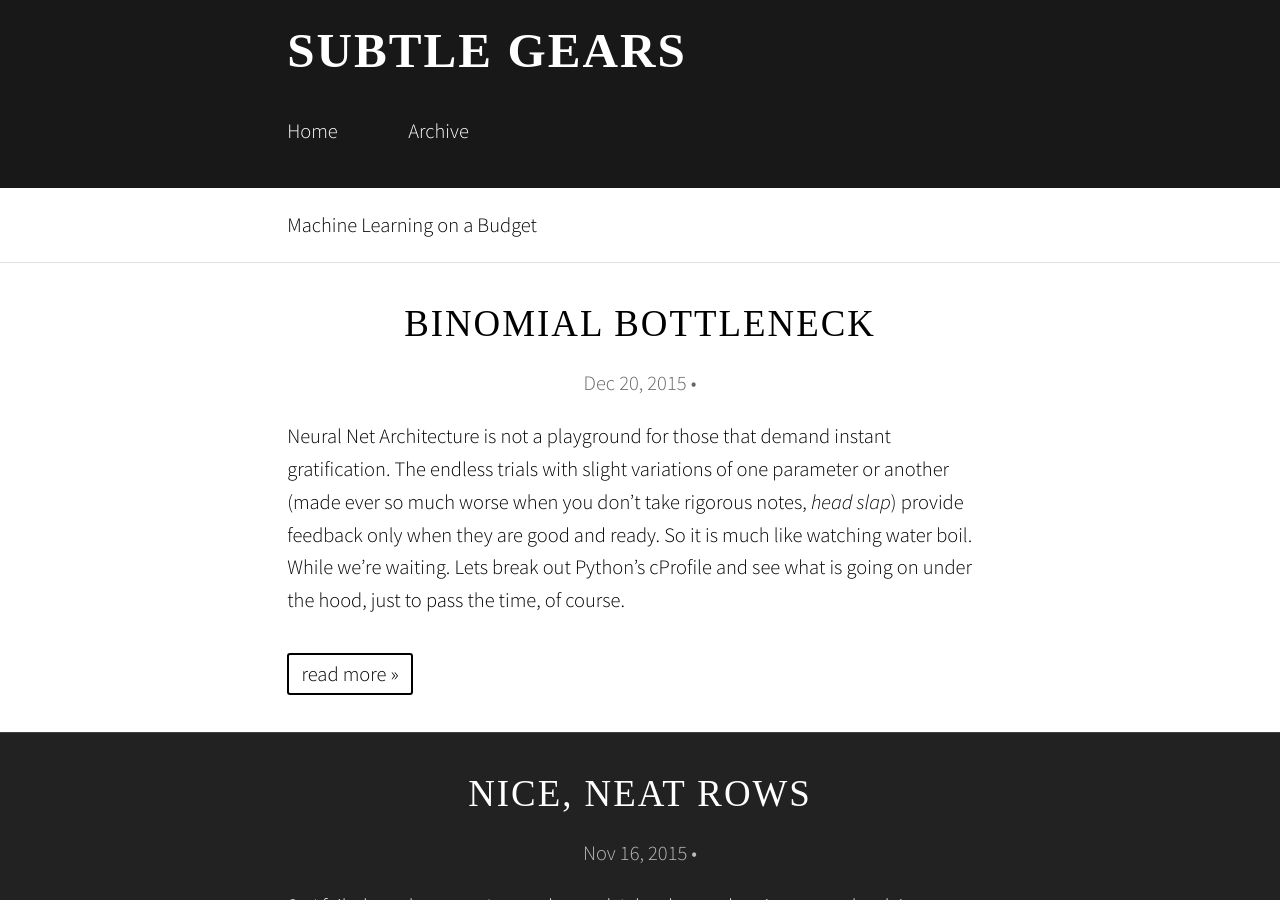
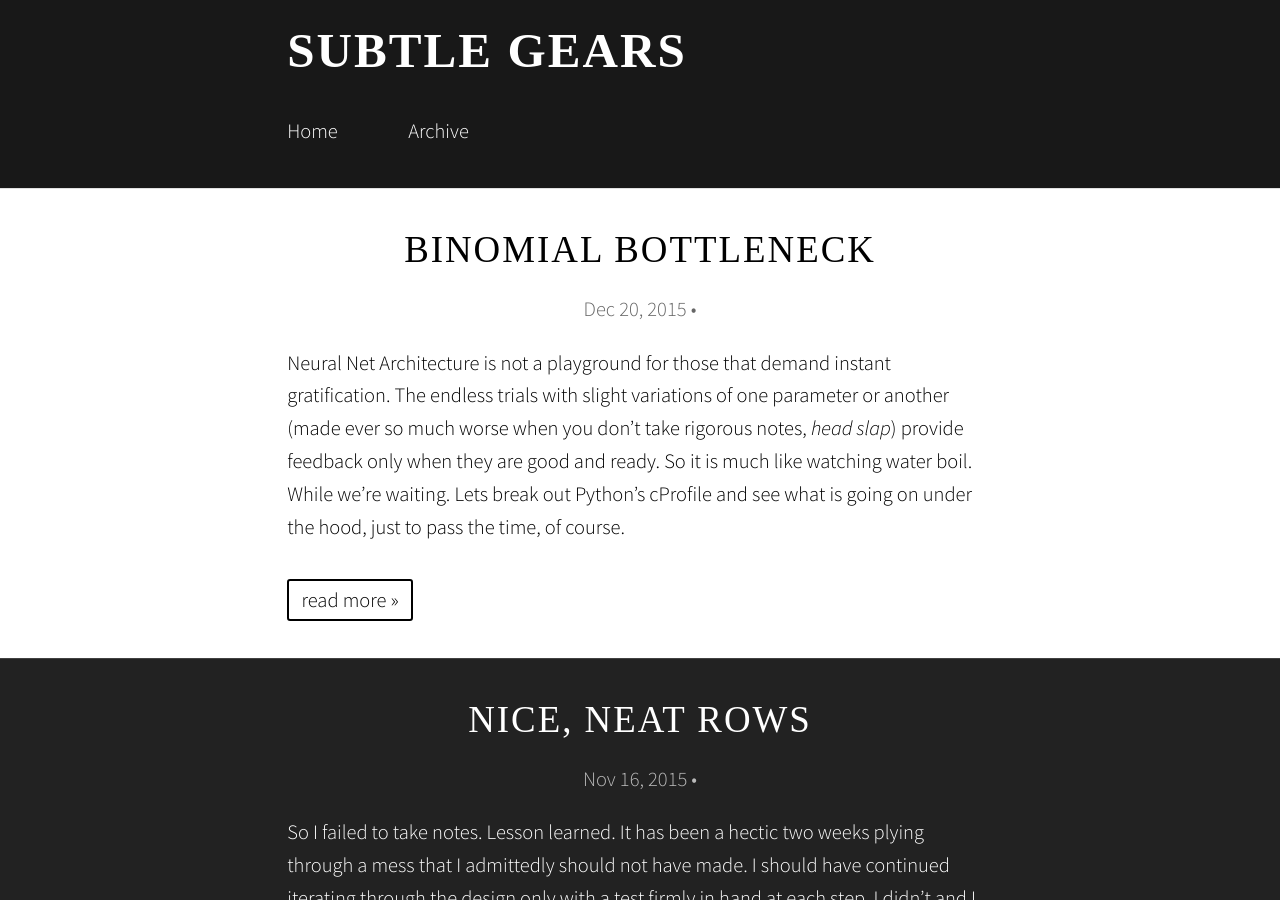
Before and after one commit to uglyboxer/uglyboxer.github.io, a Jekyll site: the page built from index.html, in a window 1280 px wide and 900 px high. Built offline with Jekyll 4.4.1, drawn with Linux system fonts in a browser that asks for light colours; nearby versions of some CDN libraries; some web fonts are replaced; the list of posts is cut into pages by our own code; part of the change alters nothing that is shown.

Commit message:
Fix subheading

```diff
--- a/_config.yml
+++ b/_config.yml
@@ -1,7 +1,7 @@
 title: "Subtle Gears"
 author: "Cole Howard"
 description: "Machine Learning on a Budget"
-subheading: "Machine Learning on a Budget"
+# subheading: "Machine Learning on a Budget"
 more: "read more"
 url: "http://uglyboxer.github.io"
 baseurl:  # comment out if in root directory
```
